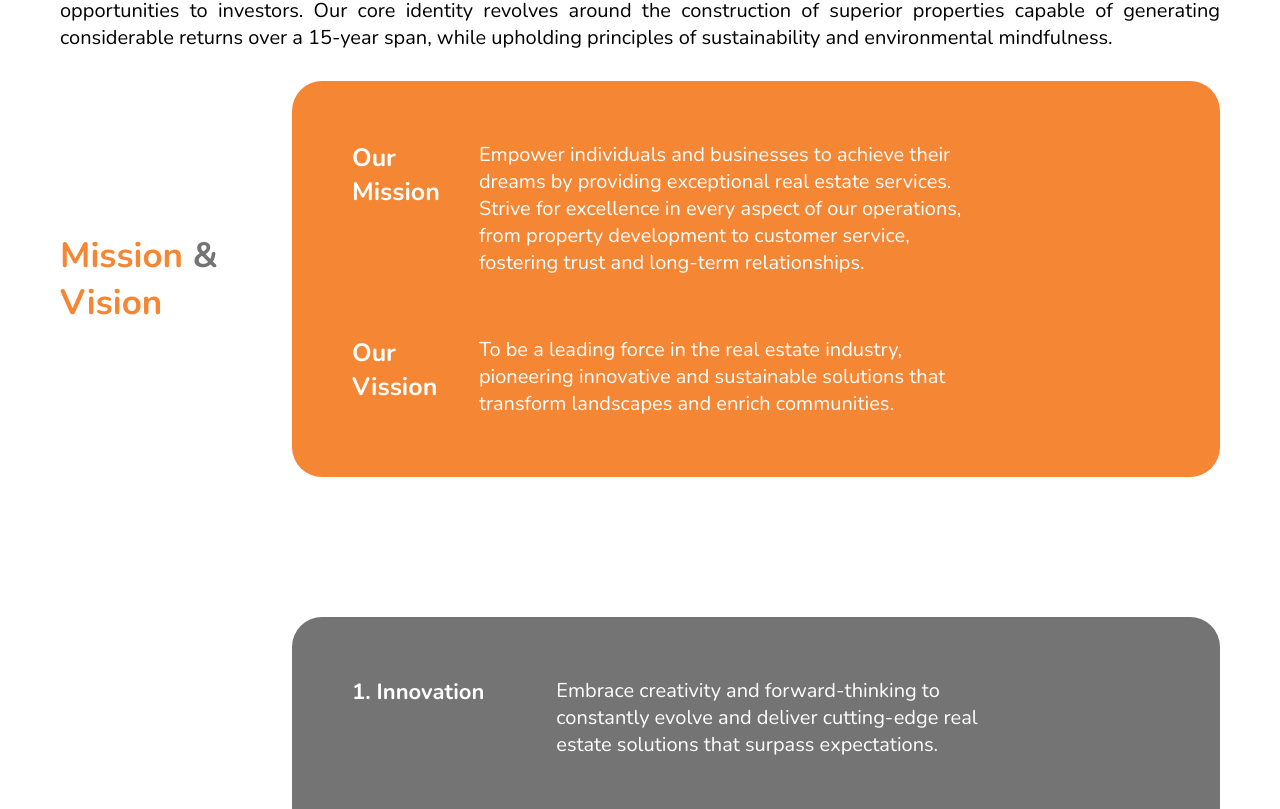
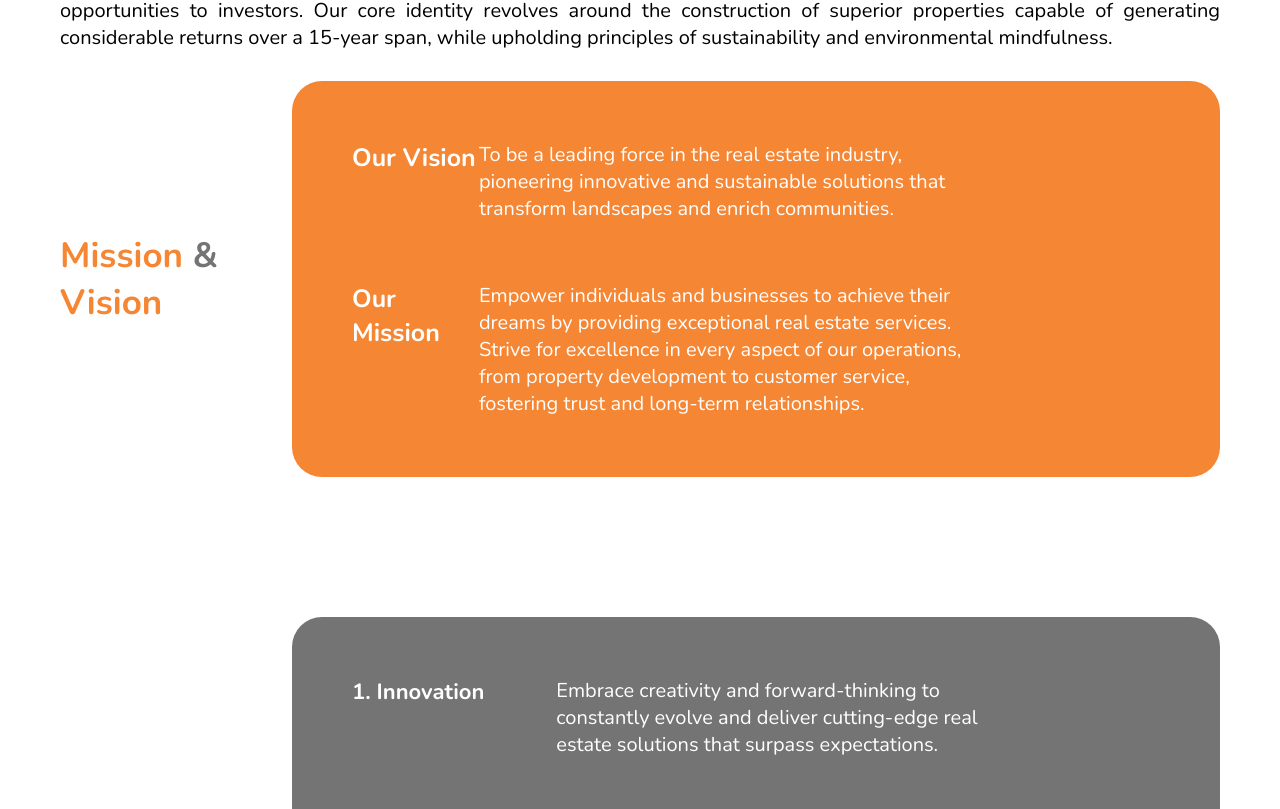
Before and after one commit to demilade211/trinitypactV2, a Next.js app: page /about in a window 1280 px wide. Shown: the part 1331-2140 px from the top of the page. Built offline with nearby package versions, Linux system fonts and the light colour scheme.

Commit message:
added new pic for testimony

```diff
--- a/app/about/subComponents/Mission.jsx
+++ b/app/about/subComponents/Mission.jsx
@@ -25,6 +25,14 @@ const Mission = () => {
                 <h2>Mission <span>&</span> Vision</h2>
                 <div>
                     <div className='row'>
+                        <h3>Our Vision</h3>
+                        <p>
+                            To be a leading force in the real estate industry,
+                            pioneering innovative and sustainable solutions
+                            that transform landscapes and enrich communities.
+                        </p>
+                    </div>
+                    <div className='row'>
                         <h3>Our  Mission</h3>
                         <p>Empower individuals and businesses to achieve
                             their dreams by providing exceptional real
@@ -32,14 +40,6 @@ const Mission = () => {
                             every aspect of our operations, from property
                             development to customer service, fostering
                             trust and long-term relationships.
-                        </p>
-                    </div>
-                    <div className='row'>
-                        <h3>Our Vission</h3>
-                        <p>
-                            To be a leading force in the real estate industry,
-                            pioneering innovative and sustainable solutions
-                            that transform landscapes and enrich communities.
                         </p>
                     </div>
                 </div>
--- a/app/about/subComponents/Why.jsx
+++ b/app/about/subComponents/Why.jsx
@@ -18,7 +18,7 @@ const Why = () => {
           <div className='row'>
             <h3>2. Innovative Solution</h3>
             <p>
-              TPL stand out for its commitment to innovation. they continuously adopt and implement
+              TPL stand out for its commitment to innovation. They continuously adopt and implement
               cutting-edge approaches, it could be a significant advantage for clients seeking
               forward-thinking solutions.
             </p>
--- a/app/subcomponents/Discover.jsx
+++ b/app/subcomponents/Discover.jsx
@@ -1,15 +1,17 @@
 'use client'
 import React, { useState } from 'react'
 import styled from 'styled-components';
+import { useRouter,usePathname } from 'next/navigation'
 
 const Discover = () => {
+    const router = useRouter();
     return (
         <Con>
             <div className='in-hero'>
                 <h1>Discover the <span>TPL Trinitypact</span> difference and let us
                     guide you on your <span>real estate journey.</span>
                 </h1>
-                <RedButton onClick={() => Router.push(`/contact`)}>Contact Us today to get started</RedButton>
+                <RedButton onClick={() => router.push(`/contact`)}>Contact Us today to get started</RedButton>
             </div>
         </Con>
     )
--- a/app/subcomponents/Testimony.jsx
+++ b/app/subcomponents/Testimony.jsx
@@ -25,7 +25,7 @@ const Testimony = () => {
                         <div className='inner flex items-center'>
                             <p className='name mr-2'>Ugochukwu Eze</p>
                             <div className='img-con'>
-                                <img className='mr-5' src="/images/pages/home/pic.png" alt="img" />
+                                <h4>UE</h4>
                             </div>
                         </div>
                     </div>
@@ -43,7 +43,7 @@ const Testimony = () => {
                         <div className='inner flex items-center'>
                             <p className='name mr-2'>Ryan Daniels Eze</p>
                             <div className='img-con'>
-                                <img className='mr-5' src="/images/pages/home/pic.png" alt="img" />
+                                <h4>RD</h4>
                             </div>
                         </div>
                     </div>
@@ -62,7 +62,7 @@ const Testimony = () => {
                         <div className='inner flex items-center'>
                             <p className='name mr-2'>Tolani Oluwabola</p>
                             <div className='img-con'>
-                                <img className='mr-5' src="/images/pages/home/pic.png" alt="img" />
+                                <h4>TO</h4>
                             </div>
                         </div>
                     </div>
@@ -164,11 +164,17 @@ const Con = styled.section`
                         line-height: normal;
                     }
                     .img-con{
-                        width: 59px;
-                        height: 59px;
-                        img{
-                            width: 100%;
-                            height: 100%;
+                        width: 50px;
+                        height: 50px;
+                        border-radius:100%;
+                        border: 1px solid black;
+                        background-color: black;
+                        display: flex;
+                        justify-content: center;
+                        align-items: center;
+                        h4{
+                            color: white;
+                            font-weight:500;
                         }
                     }
                 }
--- a/components/Footer.jsx
+++ b/components/Footer.jsx
@@ -45,7 +45,6 @@ const Footer = () => {
                     <h4>WORKING HOURS</h4>
                     <div className='links'>
                         <p>Monday - Friday: 8:00am - 6:00pm </p>
-                        <p>Saturday - Sunday: 8:00am - 1:00pm</p>
                     </div>
                 </div>
 
--- a/components/Navbar.jsx
+++ b/components/Navbar.jsx
@@ -72,6 +72,7 @@ const Bottom = styled.div`
     .logo{
         width: 75px;
         height: 75px;
+        cursor: pointer;
         img{
             width: 100%;
             height: 100%;
```
